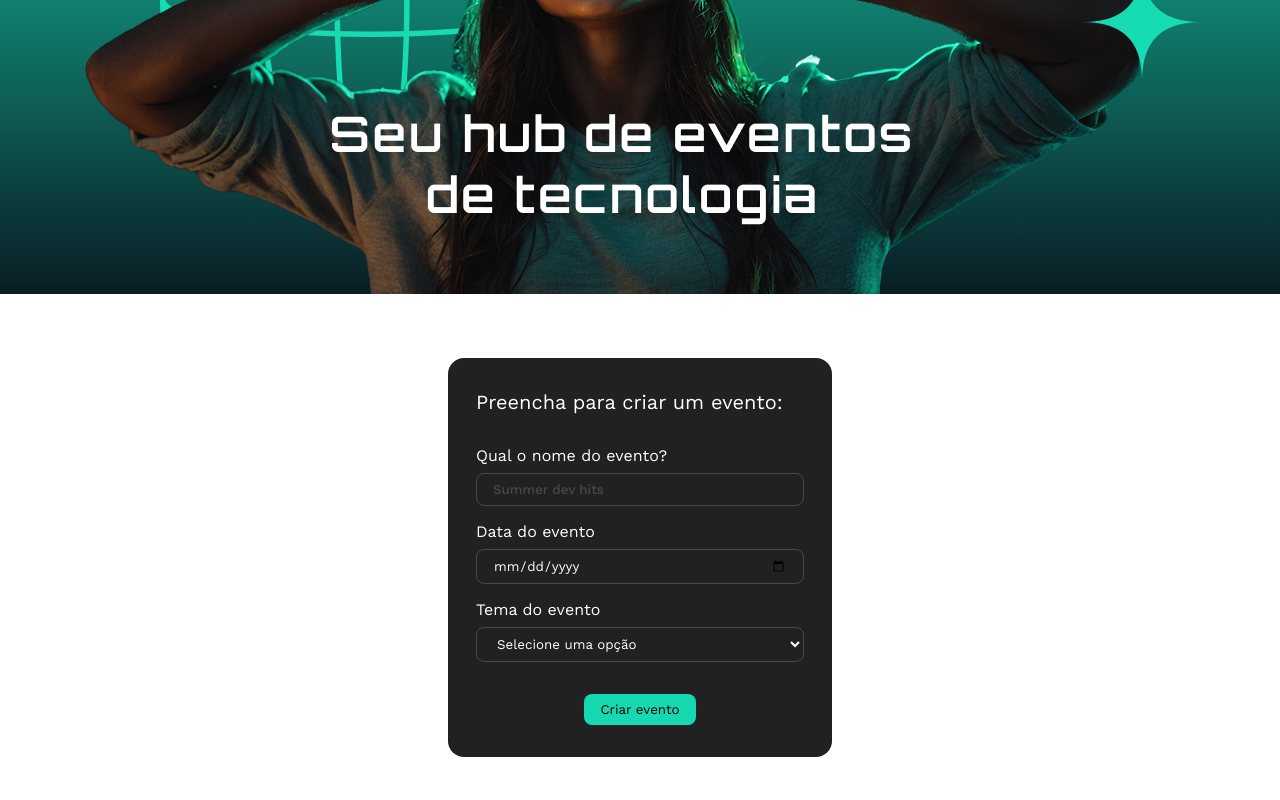
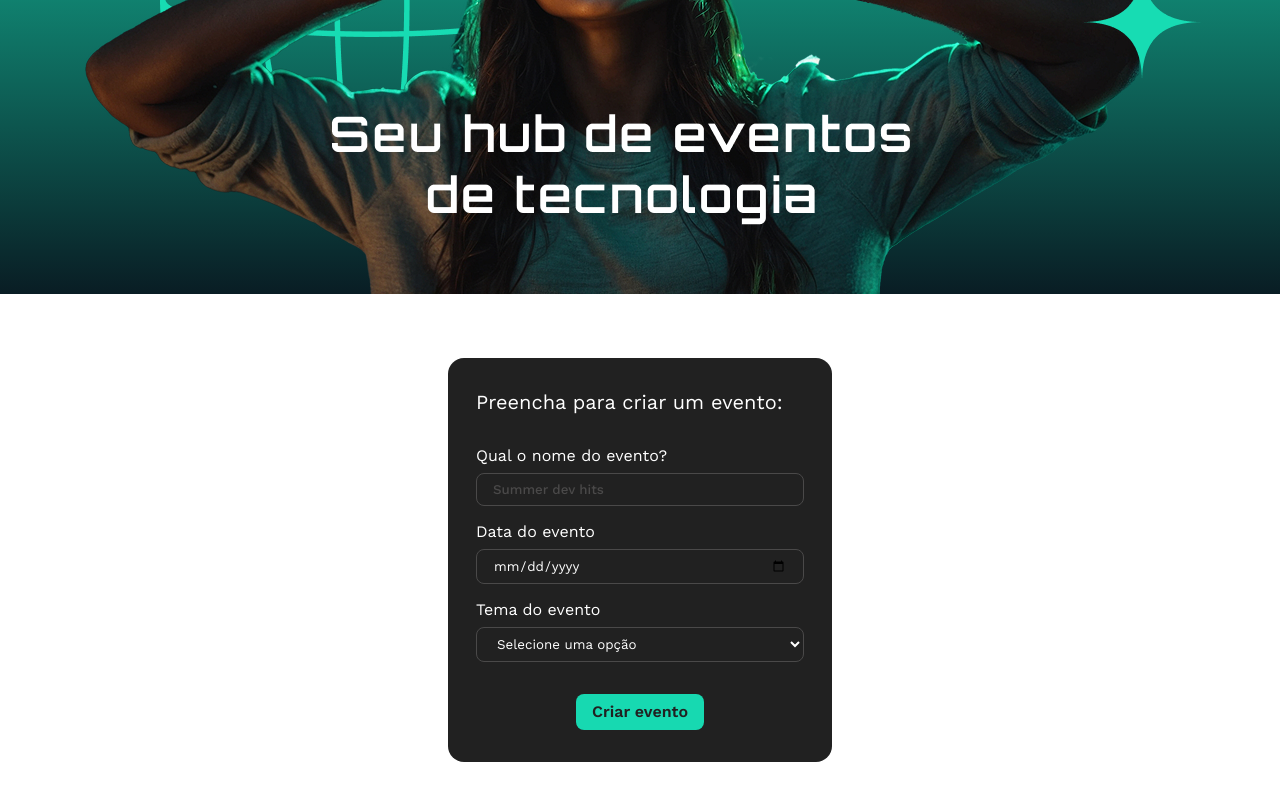
Before and after one commit to juliocreis/tecboard-react, a React (Vite) app: page / in a window 1280 px wide. Shown: the part 388-1188 px from the top of the page. Built offline with nearby package versions, Linux system fonts and the light colour scheme.

Commit message:
Corrige estilizacao do botao e lista suspensa

```diff
--- a/src/componentes/Botao/botao.estilos.css
+++ b/src/componentes/Botao/botao.estilos.css
@@ -4,5 +4,14 @@
     font-family: "Work Sans", sans-serif;
     border: none;
     border-radius: 8px;
-    margin: 32px auto 0;
+    text-align: center;
+    line-height: 120%;
+    font-weight: 600;
+    font-size: 16px;
+    color: #212121;
 }
+
+.botao:hover {
+    opacity: 0.8;
+    cursor: pointer;
+}
--- a/src/componentes/Botao/index.jsx
+++ b/src/componentes/Botao/index.jsx
@@ -1,9 +1,9 @@
 import './botao.estilos.css'
 
-export function Botao({ children, type }) {
+export function Botao({ children}) {
     return (
         <>
-        <button type={type} className="botao">{ children }</button>
+        <button className="botao">{ children }</button>
         </>
     )
 }
--- a/src/componentes/FormularioDeEvento/formulario-de-evento.estilos.css
+++ b/src/componentes/FormularioDeEvento/formulario-de-evento.estilos.css
@@ -15,6 +15,6 @@
 }
 
 .container-botao {
-  display: flex;
-  justify-content: center;
+  margin-top: 32px;
+  text-align: center;
 }
--- a/src/componentes/FormularioDeEvento/index.jsx
+++ b/src/componentes/FormularioDeEvento/index.jsx
@@ -13,7 +13,6 @@ export function FormularioDeEvento() {
         <TituloFormulario>Preencha para criar um evento:</TituloFormulario>
 
         <div className="campos">
-          <div className="campo">
           <CampoDeFormulario>
             <Label htmlFor="nome">Qual o nome do evento?</Label>
             <Input
@@ -23,9 +22,7 @@ export function FormularioDeEvento() {
               name="nomeEvento"
             />
           </CampoDeFormulario>
-          </div>
 
-          <div className="campo">
           <CampoDeFormulario>
             <Label htmlFor="data">Data do evento</Label>
             <Input
@@ -35,18 +32,17 @@ export function FormularioDeEvento() {
               name="dataEvento"
             />
           </CampoDeFormulario>
-          </div>
 
-          <div className="campo">
           <CampoDeFormulario>
             <Label htmlFor="tema">Tema do evento</Label>
-              <ListaSupensa className="lista-suspensa"></ListaSupensa>
+            <ListaSupensa></ListaSupensa>
           </CampoDeFormulario>
-          </div>
         </div>
 
         <div className="container-botao">
-          <Botao type="submit">Criar evento</Botao>
+          <Botao>
+            Criar evento
+          </Botao>
         </div>
       </form>
     </>
--- a/src/componentes/ListaSuspensa/index.jsx
+++ b/src/componentes/ListaSuspensa/index.jsx
@@ -1,9 +1,9 @@
 import './lista-suspensa.estilos.css'
 
-export function ListaSupensa(props) {
+export function ListaSupensa() {
     return (
         <>
-        <select { ...props }>\
+        <select id='lista-suspensa' className='lista-suspensa'>\
             <option value="notInformed">Selecione uma opção</option>
             <option value="frontend">Frontend</option>
             <option value="backend">Backend</option>
```
Lines whose indentation alone changed are shown as unchanged.
